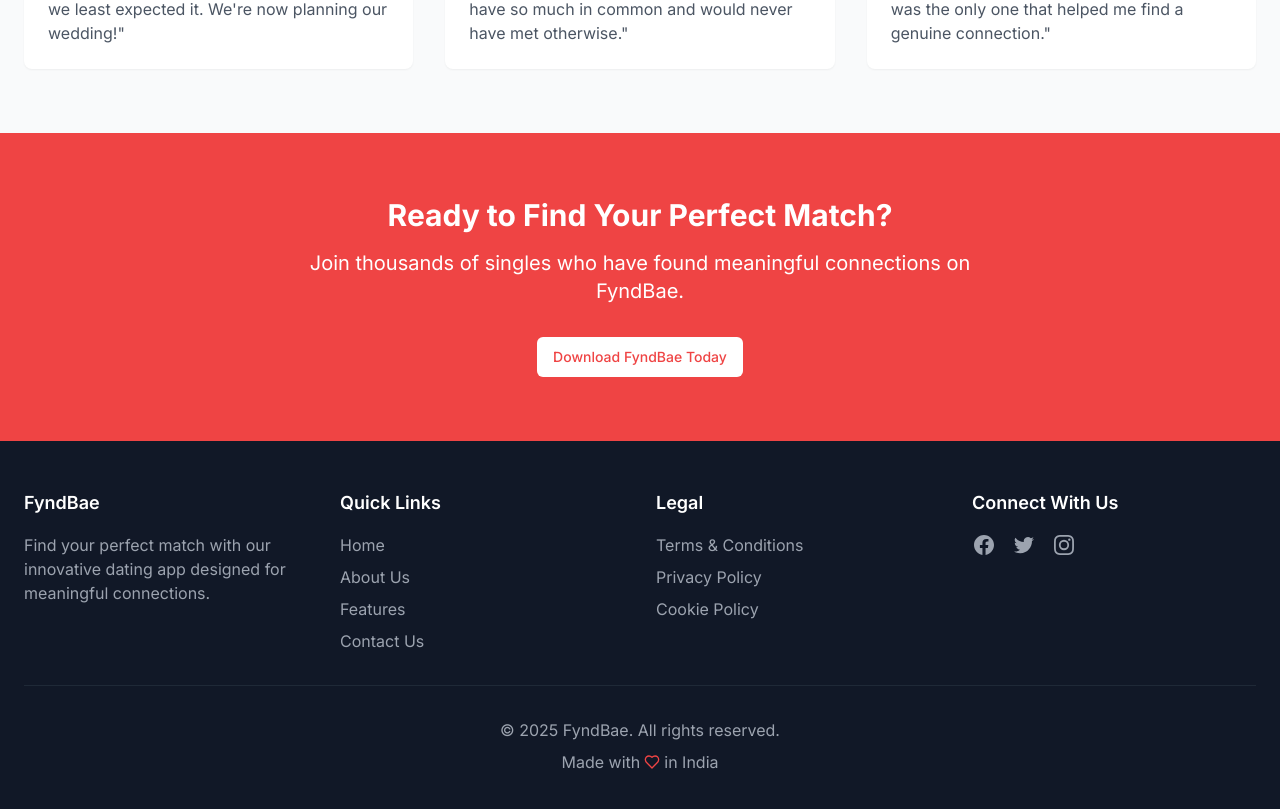
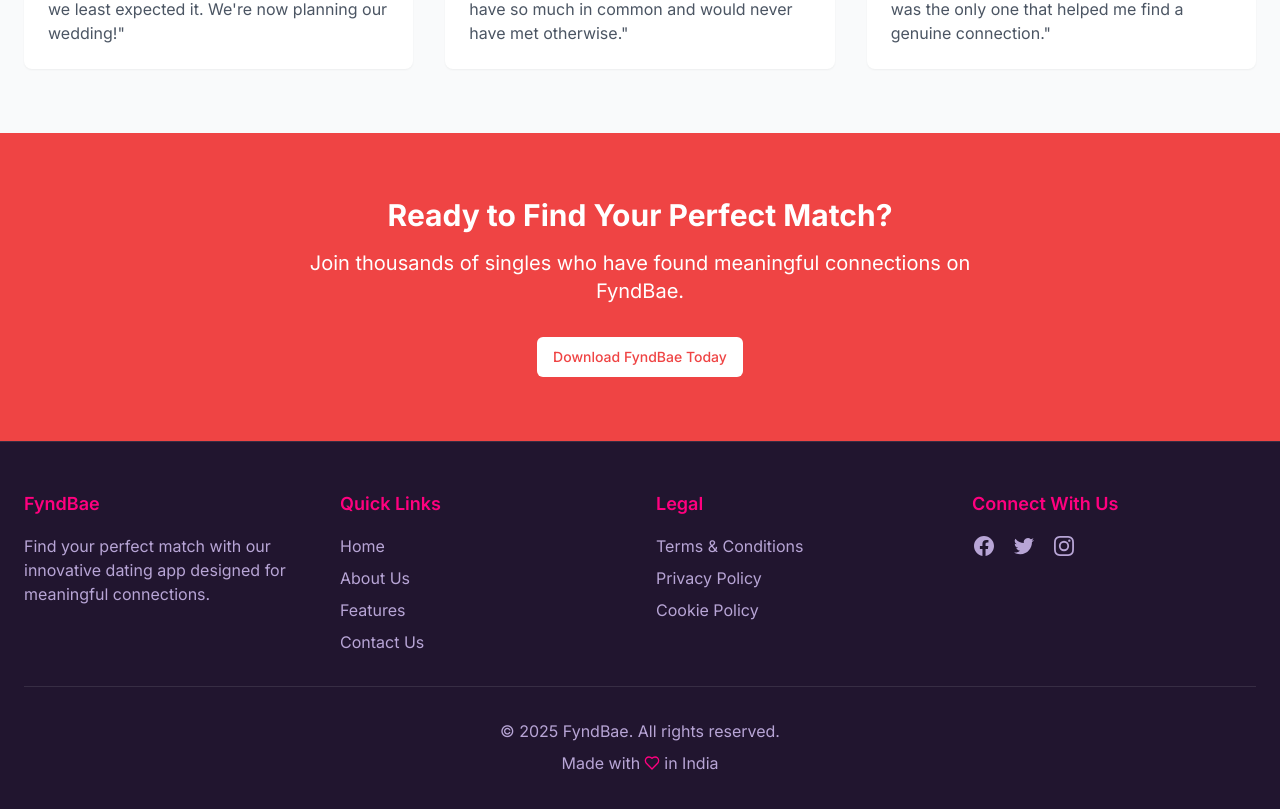
Before and after one commit to BytesBrawler/fyndbae, a Next.js app: page / in a window 1280 px wide. Shown: the part 1296-2105 px from the top of the page. Built offline with nearby package versions, Linux system fonts and the light colour scheme.

Commit message:
Update footer.tsx

```diff
--- a/components/footer.tsx
+++ b/components/footer.tsx
@@ -1,66 +1,66 @@
 import Link from "next/link"
-import { Heart } from "lucide-react"
+import { Heart } from 'lucide-react'
 
 export default function Footer() {
   return (
-    <footer className="bg-gray-900 text-white py-12">
+    <footer className="bg-app-card/80 backdrop-blur-md text-app-text-primary py-12 border-t border-white/10">
       <div className="container mx-auto px-4 md:px-6">
         <div className="grid grid-cols-1 md:grid-cols-4 gap-8">
           <div>
-            <h3 className="text-lg font-semibold mb-4">FyndBae</h3>
-            <p className="text-gray-400">
+            <h3 className="text-lg font-semibold mb-4 text-app-primary">FyndBae</h3>
+            <p className="text-app-text-secondary">
               Find your perfect match with our innovative dating app designed for meaningful connections.
             </p>
           </div>
           <div>
-            <h3 className="text-lg font-semibold mb-4">Quick Links</h3>
+            <h3 className="text-lg font-semibold mb-4 text-app-primary">Quick Links</h3>
             <ul className="space-y-2">
               <li>
-                <Link href="/" className="text-gray-400 hover:text-white transition-colors">
+                <Link href="/" className="text-app-text-secondary hover:text-app-primary transition-colors">
                   Home
                 </Link>
               </li>
               <li>
-                <Link href="/about" className="text-gray-400 hover:text-white transition-colors">
+                <Link href="/about" className="text-app-text-secondary hover:text-app-primary transition-colors">
                   About Us
                 </Link>
               </li>
               <li>
-                <Link href="/features" className="text-gray-400 hover:text-white transition-colors">
+                <Link href="/features" className="text-app-text-secondary hover:text-app-primary transition-colors">
                   Features
                 </Link>
               </li>
               <li>
-                <Link href="/contact" className="text-gray-400 hover:text-white transition-colors">
+                <Link href="/contact" className="text-app-text-secondary hover:text-app-primary transition-colors">
                   Contact Us
                 </Link>
               </li>
             </ul>
           </div>
           <div>
-            <h3 className="text-lg font-semibold mb-4">Legal</h3>
+            <h3 className="text-lg font-semibold mb-4 text-app-primary">Legal</h3>
             <ul className="space-y-2">
               <li>
-                <Link href="/terms" className="text-gray-400 hover:text-white transition-colors">
+                <Link href="/terms" className="text-app-text-secondary hover:text-app-primary transition-colors">
                   Terms & Conditions
                 </Link>
               </li>
               <li>
-                <Link href="/privacy" className="text-gray-400 hover:text-white transition-colors">
+                <Link href="/privacy" className="text-app-text-secondary hover:text-app-primary transition-colors">
                   Privacy Policy
                 </Link>
               </li>
               <li>
-                <Link href="/cookies" className="text-gray-400 hover:text-white transition-colors">
+                <Link href="/cookies" className="text-app-text-secondary hover:text-app-primary transition-colors">
                   Cookie Policy
                 </Link>
               </li>
             </ul>
           </div>
           <div>
-            <h3 className="text-lg font-semibold mb-4">Connect With Us</h3>
+            <h3 className="text-lg font-semibold mb-4 text-app-primary">Connect With Us</h3>
             <div className="flex space-x-4">
-              <a href="#" className="text-gray-400 hover:text-white transition-colors">
+              <a href="#" className="text-app-text-secondary hover:text-app-primary transition-colors">
                 <svg className="h-6 w-6" fill="currentColor" viewBox="0 0 24 24" aria-hidden="true">
                   <path
                     fillRule="evenodd"
@@ -69,12 +69,12 @@ export default function Footer() {
                   />
                 </svg>
               </a>
-              <a href="#" className="text-gray-400 hover:text-white transition-colors">
+              <a href="#" className="text-app-text-secondary hover:text-app-primary transition-colors">
                 <svg className="h-6 w-6" fill="currentColor" viewBox="0 0 24 24" aria-hidden="true">
                   <path d="M8.29 20.251c7.547 0 11.675-6.253 11.675-11.675 0-.178 0-.355-.012-.53A8.348 8.348 0 0022 5.92a8.19 8.19 0 01-2.357.646 4.118 4.118 0 001.804-2.27 8.224 8.224 0 01-2.605.996 4.107 4.107 0 00-6.993 3.743 11.65 11.65 0 01-8.457-4.287 4.106 4.106 0 001.27 5.477A4.072 4.072 0 012.8 9.713v.052a4.105 4.105 0 003.292 4.022 4.095 4.095 0 01-1.853.07 4.108 4.108 0 003.834 2.85A8.233 8.233 0 012 18.407a11.616 11.616 0 006.29 1.84" />
                 </svg>
               </a>
-              <a href="#" className="text-gray-400 hover:text-white transition-colors">
+              <a href="#" className="text-app-text-secondary hover:text-app-primary transition-colors">
                 <svg className="h-6 w-6" fill="currentColor" viewBox="0 0 24 24" aria-hidden="true">
                   <path
                     fillRule="evenodd"
@@ -86,10 +86,10 @@ export default function Footer() {
             </div>
           </div>
         </div>
-        <div className="mt-8 pt-8 border-t border-gray-800 text-center text-gray-400">
+        <div className="mt-8 pt-8 border-t border-white/10 text-center text-app-text-secondary">
           <p>© {new Date().getFullYear()} FyndBae. All rights reserved.</p>
           <p className="mt-2 flex items-center justify-center">
-            Made with <Heart className="h-4 w-4 mx-1 text-red-500" /> in India
+            Made with <Heart className="h-4 w-4 mx-1 text-app-primary" /> in India
           </p>
         </div>
       </div>
```
